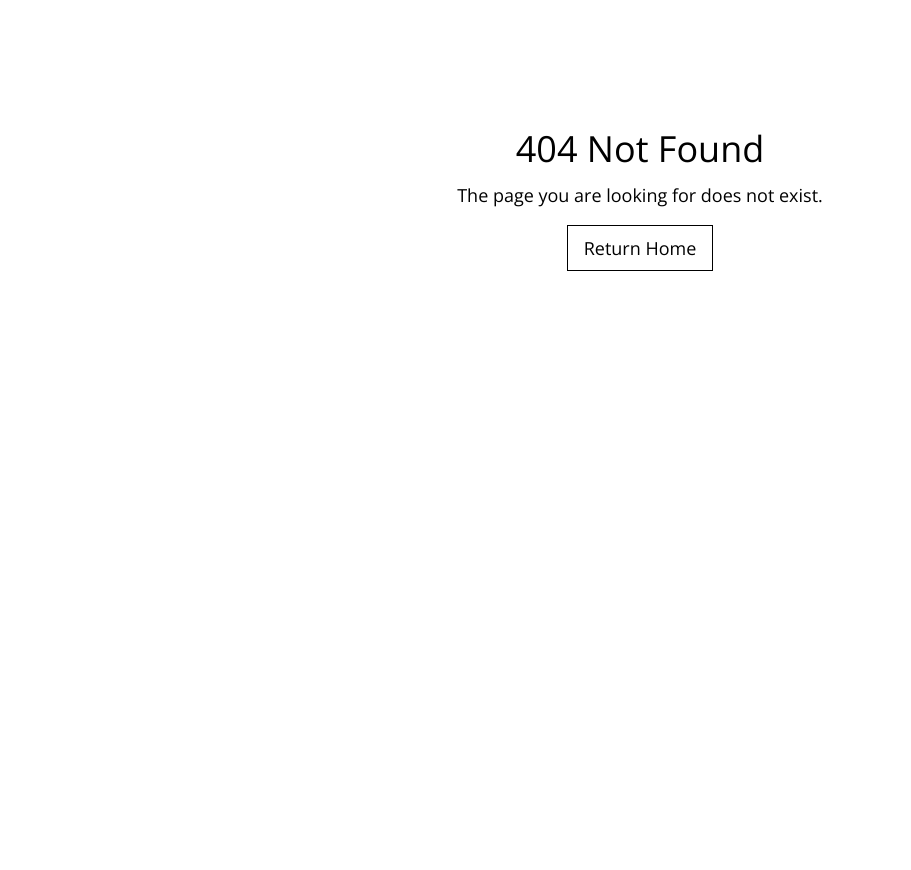
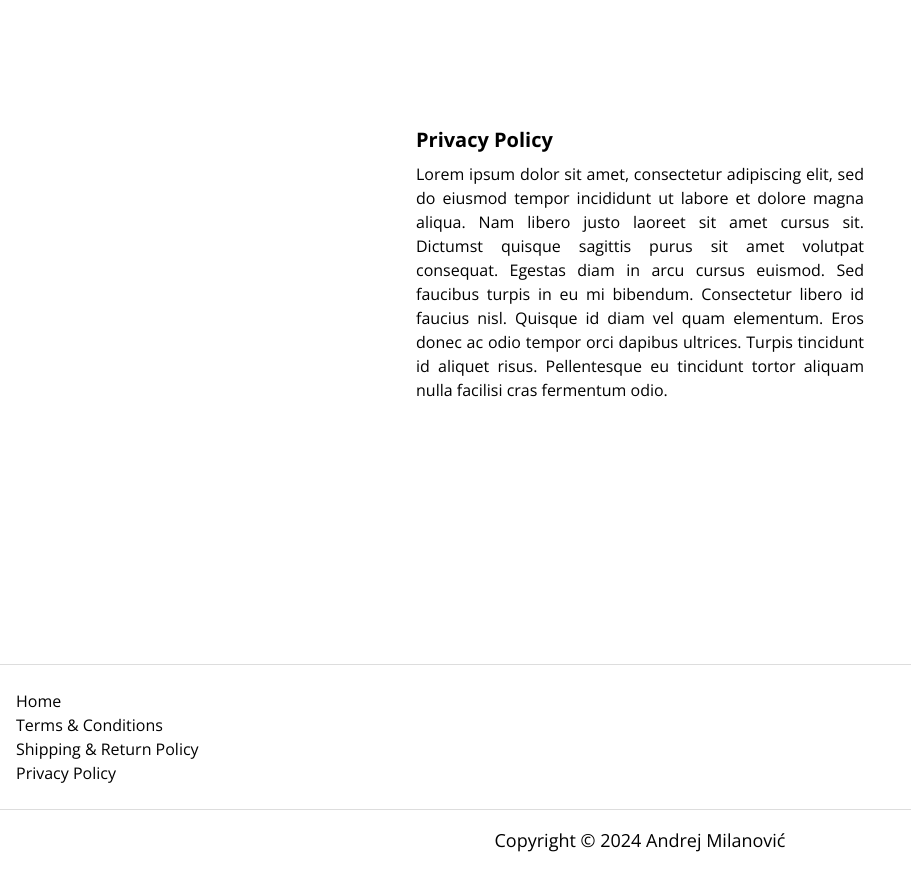
Before and after one commit to andrejcode/the-wardrobe, a Next.js app: page /privacy-policy in a window 1280 px wide. Before the commit this address had no page. Shown: the part 200-1070 px from the top of the page, without its empty margins (0-911 px from the left). Before the commit the page ends 800 px from the top, so only its background shows below. Built offline with nearby package versions, Linux system fonts and the light colour scheme.

Commit message:
Add Privacy Policy, Terms and Conditions and Return Policy pages with each having PlaceholderPage component. In the footer add links to those pages.

```diff
--- /dev/null
+++ b/src/app/(main)/privacy-policy/page.tsx
@@ -0,0 +1,5 @@
+import PlaceholderPage from '@/components/placeholder-page';
+
+export default function Page() {
+  return <PlaceholderPage title="Privacy Policy" />;
+}
--- /dev/null
+++ b/src/app/(main)/shipping-return-policy/page.tsx
@@ -0,0 +1,5 @@
+import PlaceholderPage from '@/components/placeholder-page';
+
+export default function Page() {
+  return <PlaceholderPage title="Shipping & Return Policy" />;
+}
--- /dev/null
+++ b/src/app/(main)/terms-conditions/page.tsx
@@ -0,0 +1,5 @@
+import PlaceholderPage from '@/components/placeholder-page';
+
+export default function Page() {
+  return <PlaceholderPage title="Terms & Conditions" />;
+}
--- a/src/components/footer.tsx
+++ b/src/components/footer.tsx
@@ -1,8 +1,25 @@
+import Link from 'next/link';
+
 export default function Footer() {
   const year = new Date().getFullYear();
 
   return (
     <footer>
+      <hr className="border-lightGray" />
+      <ul className="mx-auto my-6 w-1/2 md:mx-4 md:w-full">
+        <Link href="/">
+          <li>Home</li>
+        </Link>
+        <Link href="/terms-conditions">
+          <li>Terms & Conditions</li>
+        </Link>
+        <Link href="/shipping-return-policy">
+          <li>Shipping & Return Policy</li>
+        </Link>
+        <Link href="/privacy-policy">
+          <li>Privacy Policy</li>
+        </Link>
+      </ul>
       <hr className="border-lightGray" />
       <p className="my-4 text-center text-sm md:text-lg">
         <a href="https://andrejmilanovic.com">
--- /dev/null
+++ b/src/components/placeholder-page.tsx
@@ -0,0 +1,19 @@
+export default function PlaceholderPage({ title }: { title: string }) {
+  return (
+    <section className="flex h-screen flex-col items-center justify-center">
+      <div className="max-w-md text-center">
+        <h1 className="mb-2 text-left text-xl font-bold">{title}</h1>
+        <p className="text-justify">
+          Lorem ipsum dolor sit amet, consectetur adipiscing elit, sed do
+          eiusmod tempor incididunt ut labore et dolore magna aliqua. Nam libero
+          justo laoreet sit amet cursus sit. Dictumst quisque sagittis purus sit
+          amet volutpat consequat. Egestas diam in arcu cursus euismod. Sed
+          faucibus turpis in eu mi bibendum. Consectetur libero id faucius nisl.
+          Quisque id diam vel quam elementum. Eros donec ac odio tempor orci
+          dapibus ultrices. Turpis tincidunt id aliquet risus. Pellentesque eu
+          tincidunt tortor aliquam nulla facilisi cras fermentum odio.
+        </p>
+      </div>
+    </section>
+  );
+}
```
